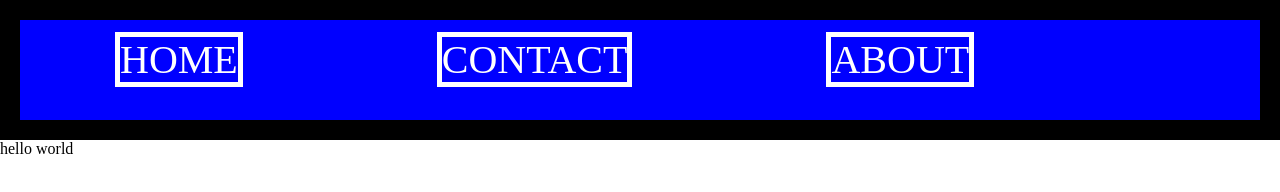
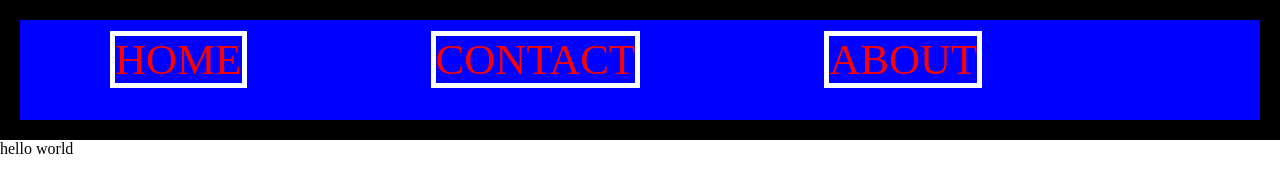
Before and after one commit to Prateek65ck/God, a plain HTML site: page index.html in a window 1280 px wide. Drawn offline with Linux system fonts and the light colour scheme.

Commit message:
index.html

```diff
--- a/index.html
+++ b/index.html
@@ -16,12 +16,12 @@
 a  {
    height:70px;
    text-decoration:none;
-   margin:95px;
-   color:white;
+   margin:90px;
+   color:red;
    display:inline;
-  font-size:40px;
+  font-size:43px;
   text-transform:uppercase;
-    border:5px solid white;
+  border:5px solid white;
 
   }
 
```
